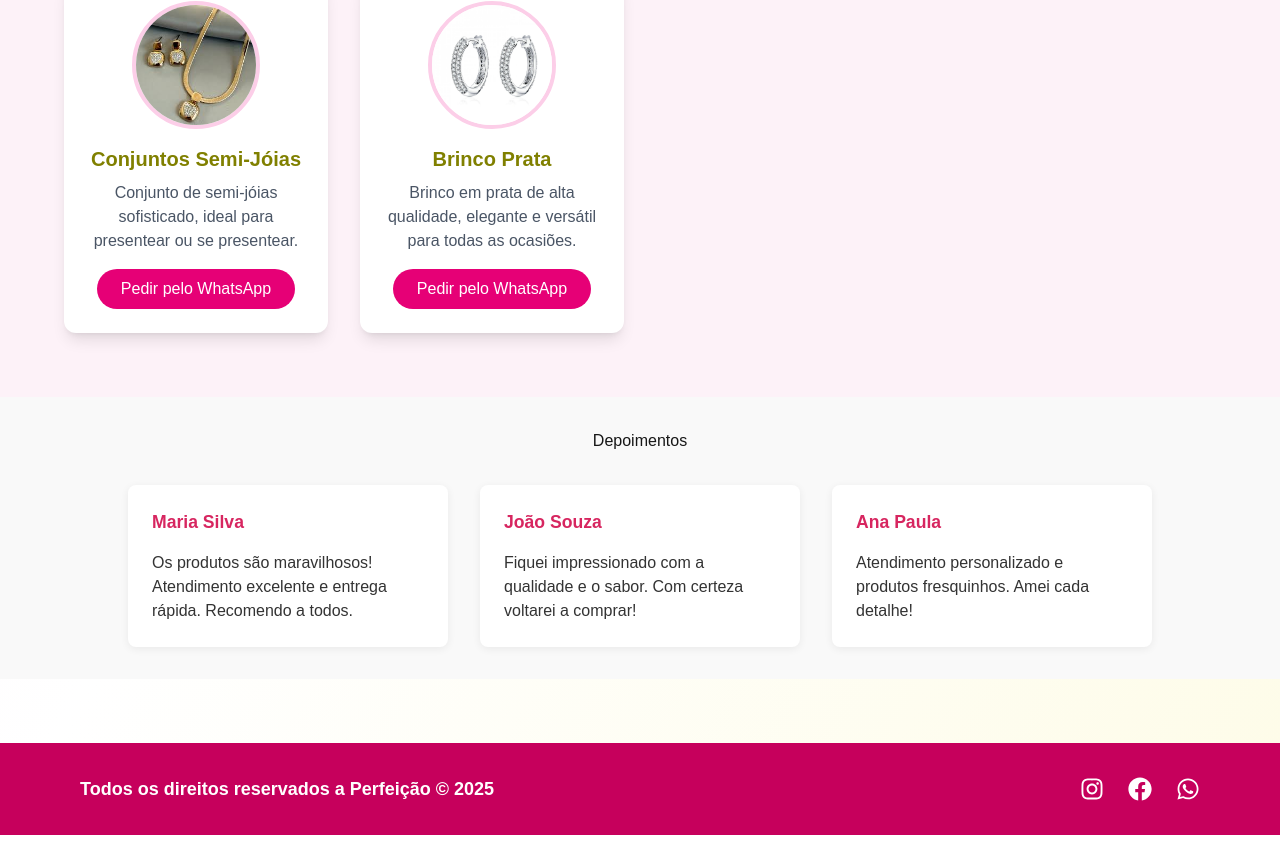
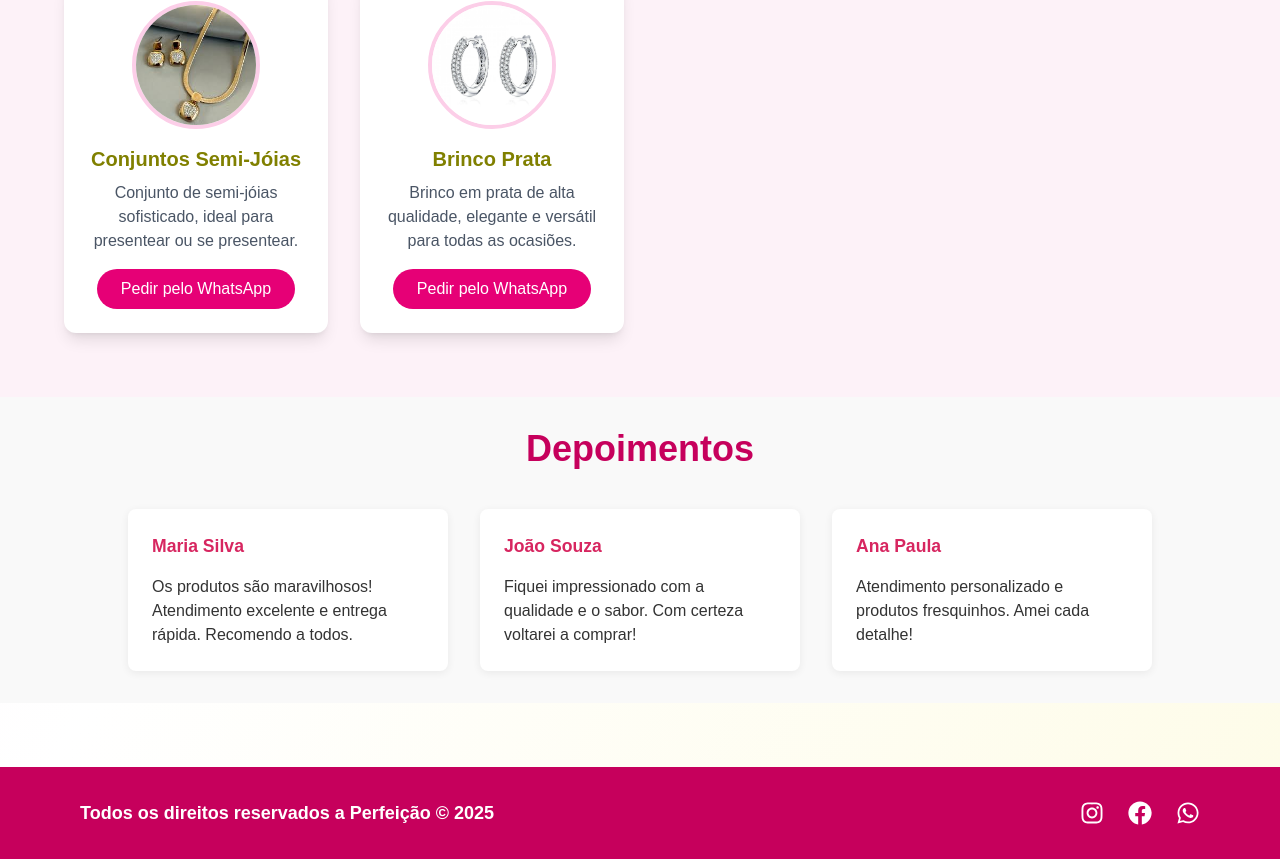
Before and after one commit to pamesite95-cpu/perfeicao2, a Next.js app: page / in a window 1280 px wide. Shown: the part 1475-2334 px from the top of the page. Before the commit the page ends 2310 px from the top, so only its background shows below. Built offline with nearby package versions, Linux system fonts and the light colour scheme.

Commit message:
Ajusta título Depoimentos: mesmo tamanho de Nossos Produtos e cor rosa

```diff
--- a/app/components/Depoimentos.tsx
+++ b/app/components/Depoimentos.tsx
@@ -18,7 +18,7 @@
 export default function Depoimentos() {
   return (
     <section style={{ padding: '2rem 0', background: '#f9f9f9' }}>
-      <h2 style={{ textAlign: 'center', marginBottom: '2rem' }}>Depoimentos</h2>
+      <h2 className="text-3xl md:text-4xl font-bold mb-10 text-center text-pink-700">Depoimentos</h2>
       <div style={{ display: 'flex', justifyContent: 'center', gap: '2rem', flexWrap: 'wrap' }}>
         {depoimentos.map((dep, idx) => (
           <div key={idx} style={{ background: '#fff', borderRadius: '8px', boxShadow: '0 2px 8px #0001', padding: '1.5rem', maxWidth: 320, minWidth: 220 }}>
```
